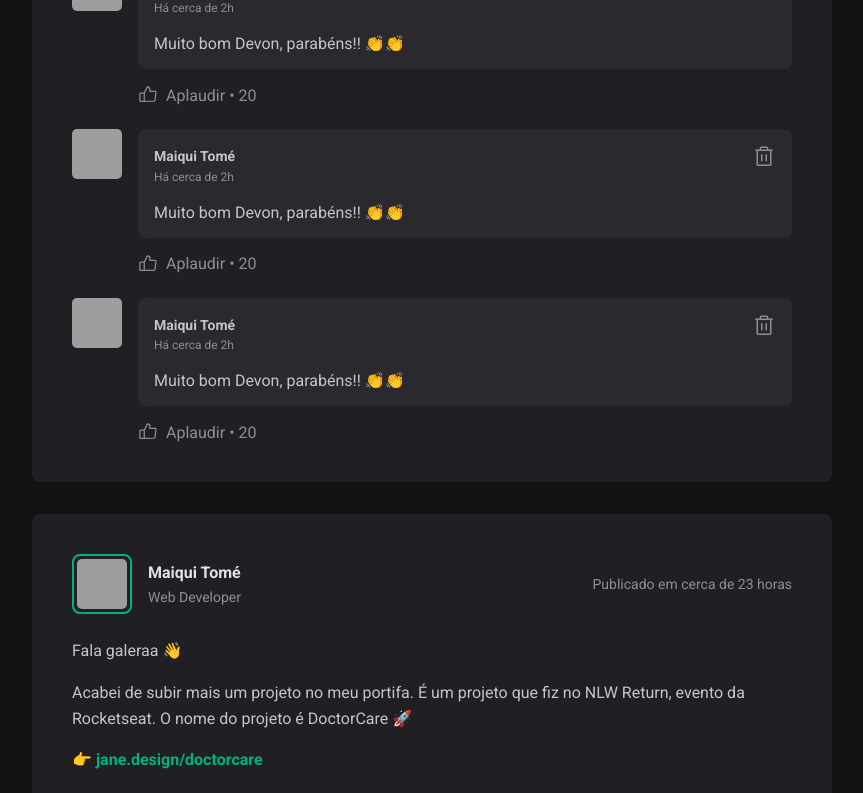
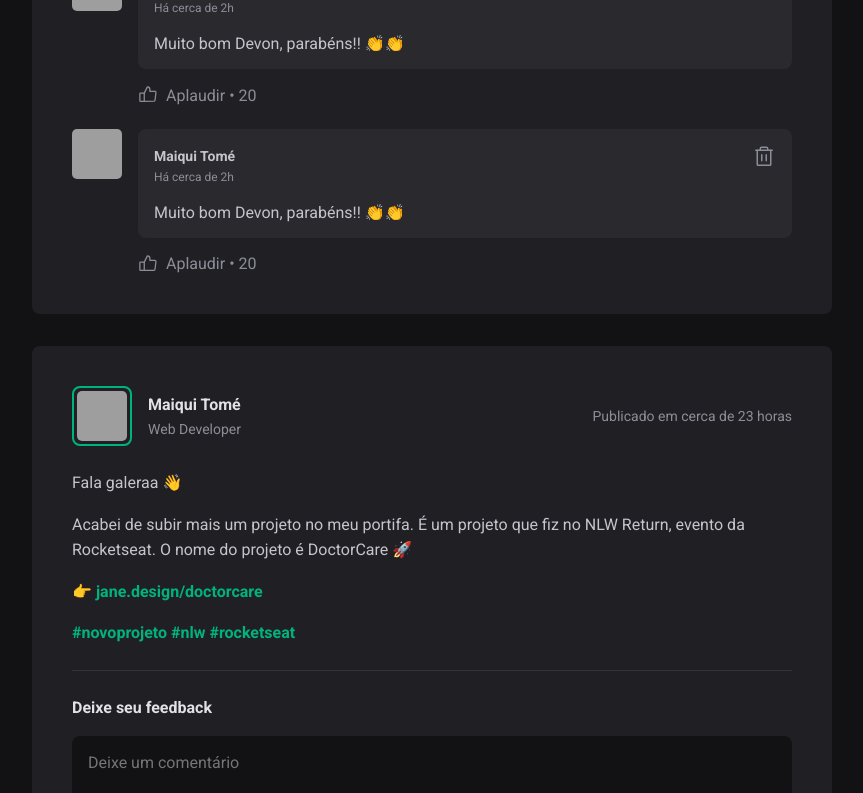
Before and after one commit to maiquitome/rocketseat-project-ignite-feed, a React (Vite) app: page / in a window 1280 px wide. Shown: the part 690-1483 px from the top of the page, without its empty margins (352-1215 px from the left). Built offline with nearby package versions, Linux system fonts and the light colour scheme; grey boxes are pictures that could not be loaded.

Commit message:
feat: :sparkles: add useState

```diff
--- a/src/components/Post.jsx
+++ b/src/components/Post.jsx
@@ -5,8 +5,11 @@
 import { Avatar } from "./Avatar";
 import { Comment } from "./Comment";
 import styles from "./Post.module.css";
+import { useState } from "react";
 
 export function Post({ author, published_at, content }) {
+  const [comments, setComments] = useState([1, 2]);
+
   // const publishedDateFormatted = new Intl.DateTimeFormat("pt-BR", {
   //   day: "2-digit",
   //   month: "long",
@@ -26,6 +29,13 @@
     locale: ptBR,
     addSuffix: true,
   });
+
+  function handleCreateNewComment() {
+    event.preventDefault();
+
+    // * o valor original não é alterado, é passado um novo valor como argumento (imutabilidade)
+    setComments([...comments, comments.length + 1]);
+  }
 
   return (
     <article className={styles.post}>
@@ -64,7 +74,7 @@
         </p>
       </div>
 
-      <form className={styles.commentForm}>
+      <form onSubmit={handleCreateNewComment} className={styles.commentForm}>
         <strong>Deixe seu feedback</strong>
 
         <textarea placeholder="Deixe um comentário" />
@@ -75,9 +85,9 @@
       </form>
 
       <div className={styles.commentList}>
-        <Comment />
-        <Comment />
-        <Comment />
+        {comments.map((comment) => {
+          return <Comment />;
+        })}
       </div>
     </article>
   );
```
